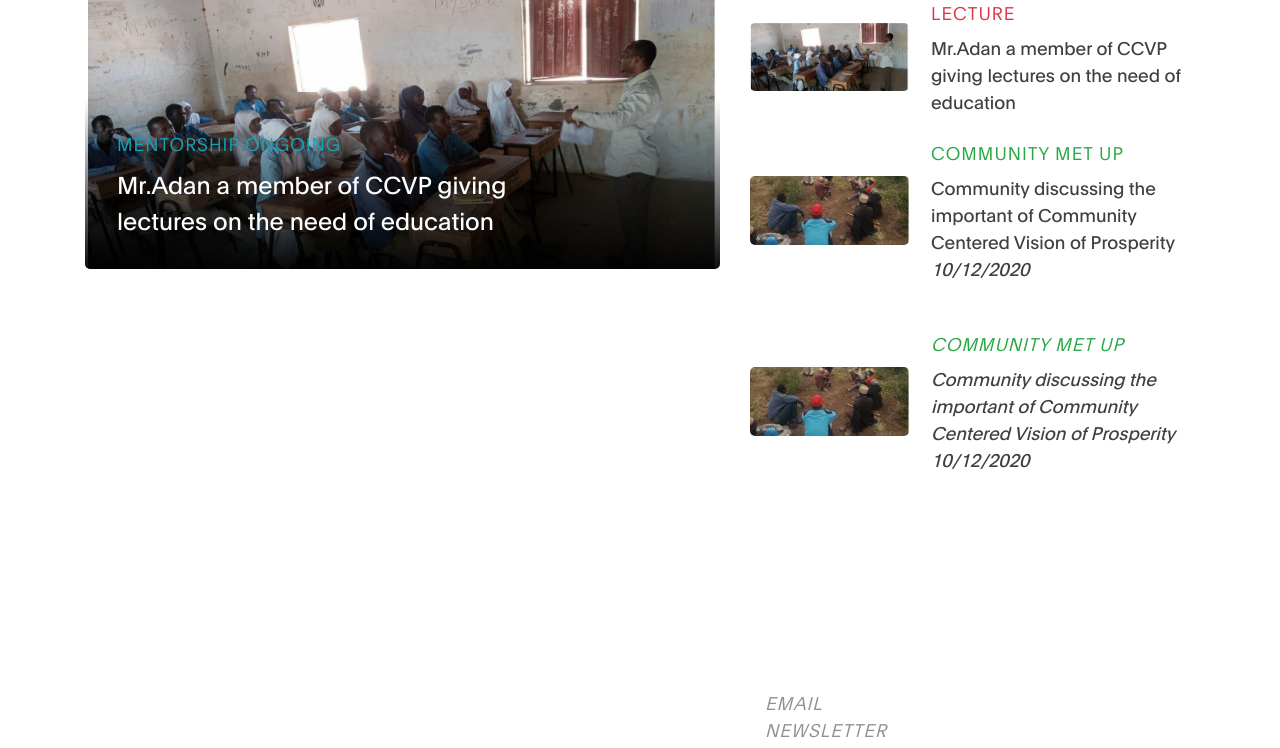
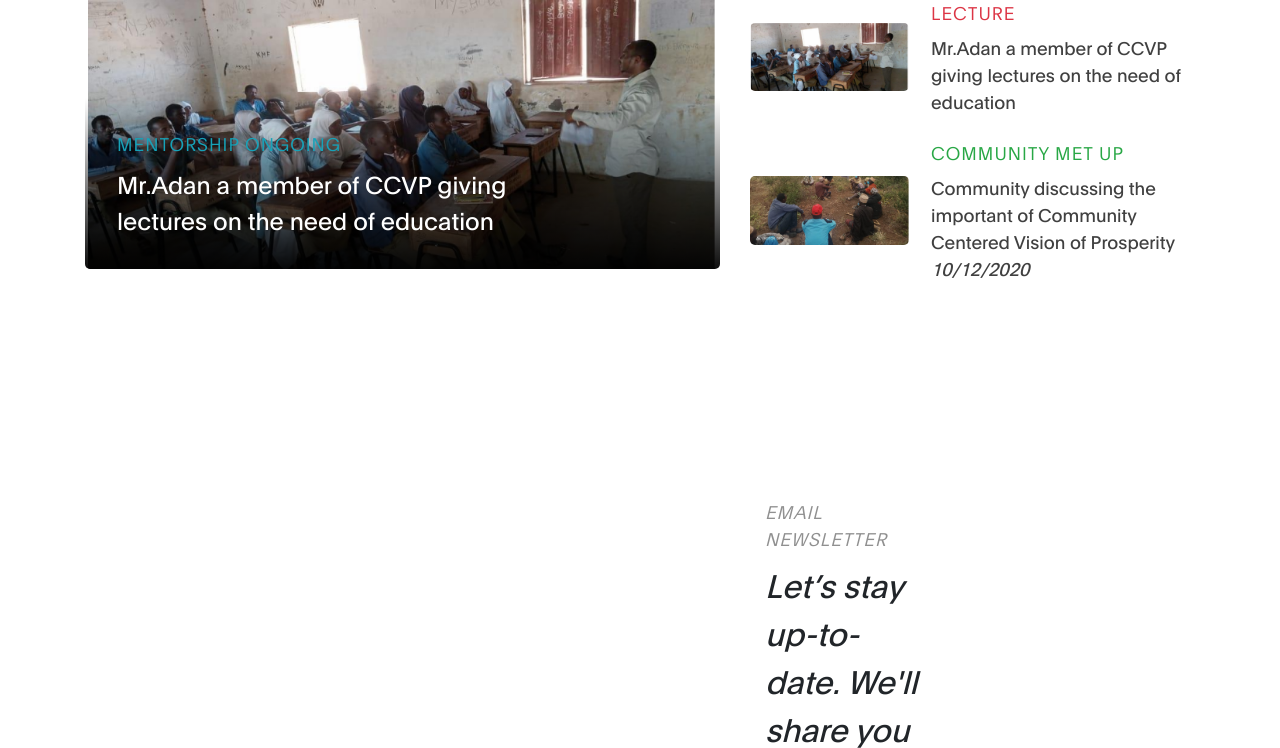
Before and after one commit to hondatechkassim/CVVP, a PHP site: page /blog.php in a window 1280 px wide. Shown: the part 376-1124 px from the top of the page. Run offline with PHP 8.4, Linux system fonts and the light colour scheme.

Commit message:
Update blog.php

```diff
--- a/blog.php
+++ b/blog.php
@@ -105,15 +105,7 @@ https://templatemo.com/tm-538-digital-trend
                         </div>
                       </div>
 
-                       <div class="blog-sidebar py-4 d-flex justify-content-center align-items-center" data-aos="fade-up" data-aos-delay="300">
-                        <img src="images/communityMetup.png" class="img-fluid" alt="blog">
 
-                        <div class="blog-info">
-                          <h4 class="blog-category text-success">Community Met Up</h4>
-
-                          <h3><a href="blog-detail.php">Community discussing the important of Community Centered Vision of Prosperity<br><em>10/12/2020</a></h3>
-                        </div>
-                      </div>
 
 
 
```
